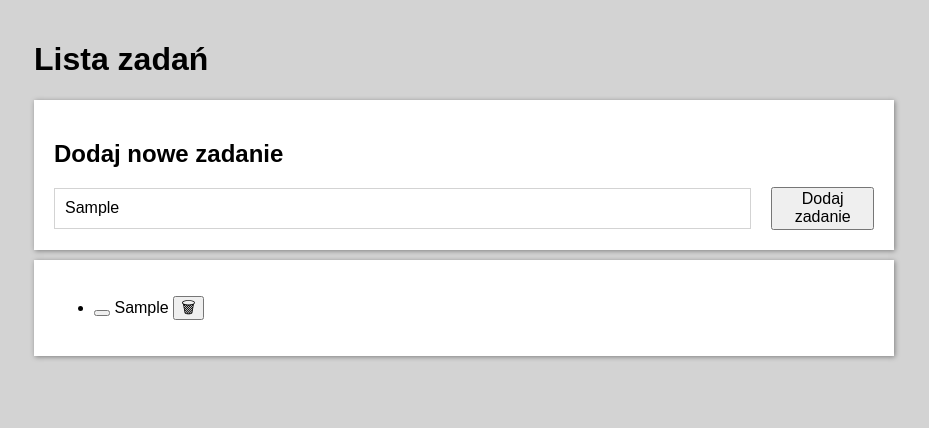
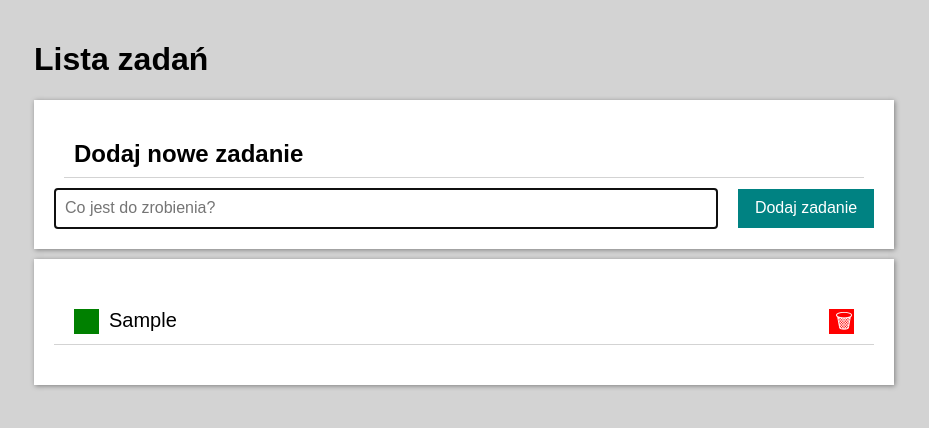
Before and after one commit to MateuszBryczek/to-do-list, a plain HTML site: page index.html in a window 1280 px wide. Both pictures are taken after typing "Sample" into the empty fields and a click on the button "Dodaj zadanie". Shown: the whole page, without its empty margins (176-1105 px from the left). Drawn offline with nearby package versions, Linux system fonts and the light colour scheme.

Commit message:
css fixed " ; "

```diff
--- a/CSS/main.css
+++ b/CSS/main.css
@@ -9,10 +9,10 @@
     padding: 20px;
     background-color: white;
     box-shadow: 1px 1px 5px grey;
-};
+}
 
 .section__header{
-    padding: 20px;
-    border-bottom: 1px solid lightgray;
-    margin: 0px;
-};
+    padding: 10px;
+    margin: 10px;
+    border-bottom: 1px solid lightgrey;
+}
--- a/CSS/style.css
+++ b/CSS/style.css
@@ -11,4 +11,4 @@ html {
 .body{
     background-color: lightgray;
     font-family: 'Montserrat', sans-serif;
-};
+}
--- a/CSS/tasks.css
+++ b/CSS/tasks.css
@@ -1,18 +1,33 @@
+.tasks{
+    list-style: none;
+    font-size: 125%;
+    display: flex;
+    padding: 10px;
+    flex-direction: column;
+    gap: 10px;
+    border-bottom: 1px solid lightgrey;
+}
+
 .tasks__content--done{
     text-decoration: line-through;
-};
+}
 
 .tasks__button{
-    width: 30px;
-    height: 30px;
+    width: 25px;
+    height: 25px;
+    margin-left: 10px;
+    margin-right: 10px;
     border: none;
-    padding: 0px;
-};
+    color: white;
+    text-align: center;
+}
 
 .tasks__button--toggleDone {
     background-color: green;
-};
+    float: left;
+}
 
 .tasks__button--remove{
     background-color: red;
-};
+    float: right;
+}
--- a/JS/script.js
+++ b/JS/script.js
@@ -45,10 +45,15 @@
                     class="tasks__item js-task">
 
                 <button class="tasks__button tasks__button--toggleDone js-toggleDone">
-                ${task.done ? "✔" : ""}
+                 ${task.done ? "✔" : ""}
                 </button>
-                <span class="tasks__content${ task.done ? " tasks__content--done" : ""}">${task.content}</span>
-                <button class="tasks__button tasks__button--remove js-remove">🗑
+
+                <span class="tasks__content${ task.done ? " tasks__content--done" : ""}">
+                 ${task.content}
+                </span>
+
+                <button class="tasks__button tasks__button--remove js-remove">
+                 🗑
                 </button>
                 </li>
                 `;
@@ -61,12 +66,16 @@
     const onFormSubmit = (event) => {
         event.preventDefault();
 
-        const newTaskContent = document.querySelector(".js-newTask").value.trim();
+        const newTaskElement = document.querySelector(".js-newTask");
+        const newTaskContent =newTaskElement.value.trim();
 
-        if (newTaskContent === "") {
-            return;
+        if (newTaskContent !== "") {
+            addNewTask(newTaskContent);
+            newTaskElement.value = "";
         }
-        addNewTask(newTaskContent);
+
+        newTaskElement.focus();
+
     };
 
     const init = () => {
```
Also changed, not shown: CSS/form.css (+7 -7 lines).
